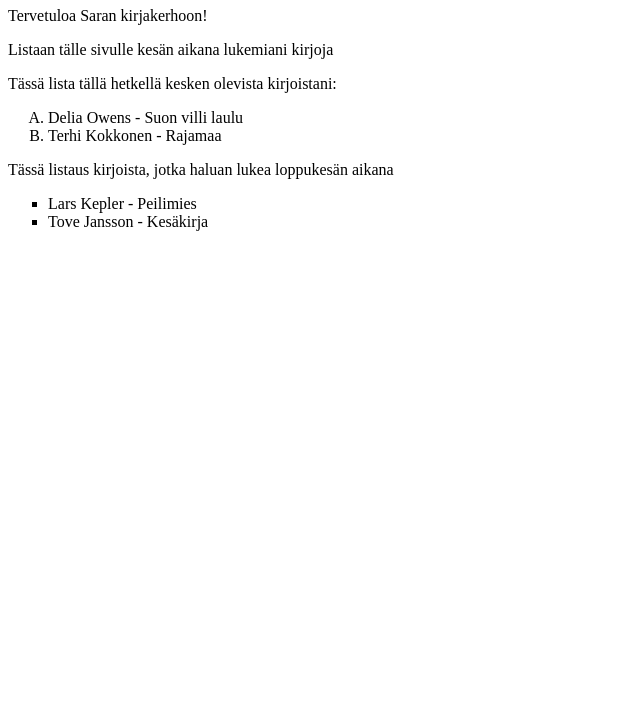
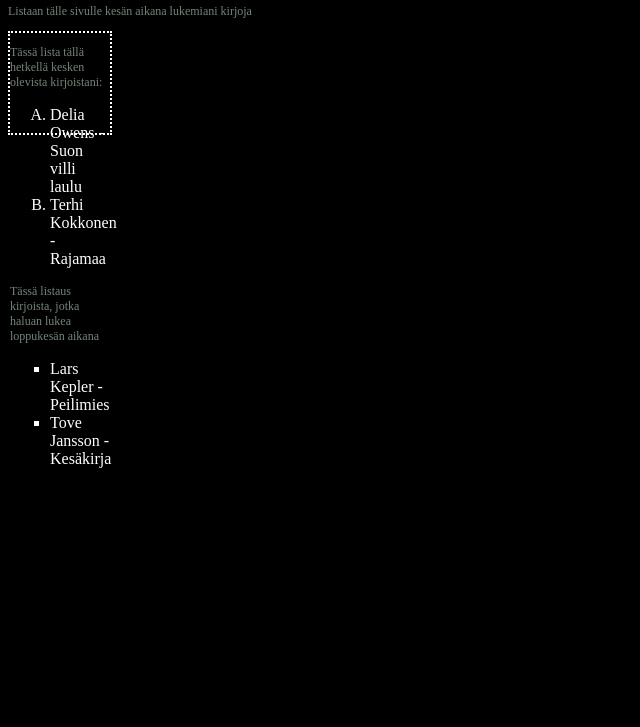
Before and after one commit to SaraErbismann/SaraErbismann.github.io, a plain HTML site: page index.html in a window 1280 px wide. Shown: the part 73-800 px from the top of the page, without its empty margins (0-640 px from the left). Drawn offline with Linux system fonts and the light colour scheme.

Commit message:
Update index.html

```diff
--- a/index.html
+++ b/index.html
@@ -3,12 +3,13 @@
 	 <head>
 	 <title>Saran kirjakerho</title>
 	 <meta charset="UTF-8">
+	 <link rel="stylesheet" href="styles.css">
 	 </head>
  <body>
 	 <h1>Saran kirjakerho</h1>
 	 <p>Tervetuloa Saran kirjakerhoon!</p>
 	 <p>Listaan tälle sivulle kesän aikana lukemiani kirjoja</p>
-	 <div>
+	 <div class="rajat">
 		<p>Tässä lista tällä hetkellä kesken olevista kirjoistani:</p>
 		<ol type="A">
 			<li>Delia Owens - Suon villi laulu</li>
```
